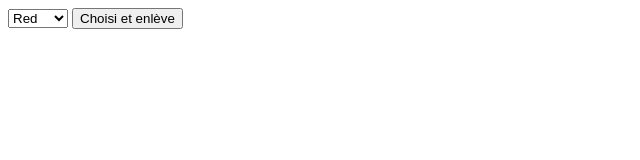
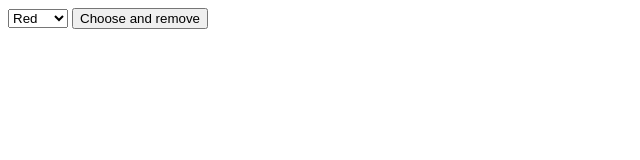
Before and after one commit to 2330032/labo-web, a plain HTML site: page labo4/labo4_3.html in a window 1280 px wide. Shown: the full height of the page, 0-640 px from the left. Drawn offline with Linux system fonts and the light colour scheme.

Commit message:
Labo4 update

```diff
--- a/labo4/labo4_3.html
+++ b/labo4/labo4_3.html
@@ -5,7 +5,7 @@
 <html>
     <head>
         <meta charset=utf-8 />
-        <title>Supprimer des éléments de la liste déroulante.</title>
+        <title>Remove elements from dropdown menu</title>
     </head>
     <body>
         <form>
@@ -18,7 +18,7 @@
             </select>
 
             <input type="button" onclick="removecolor()"
-            value="Choisi et enlève">
+            value="Choose and remove">
 
         </form>
     </body>
```
